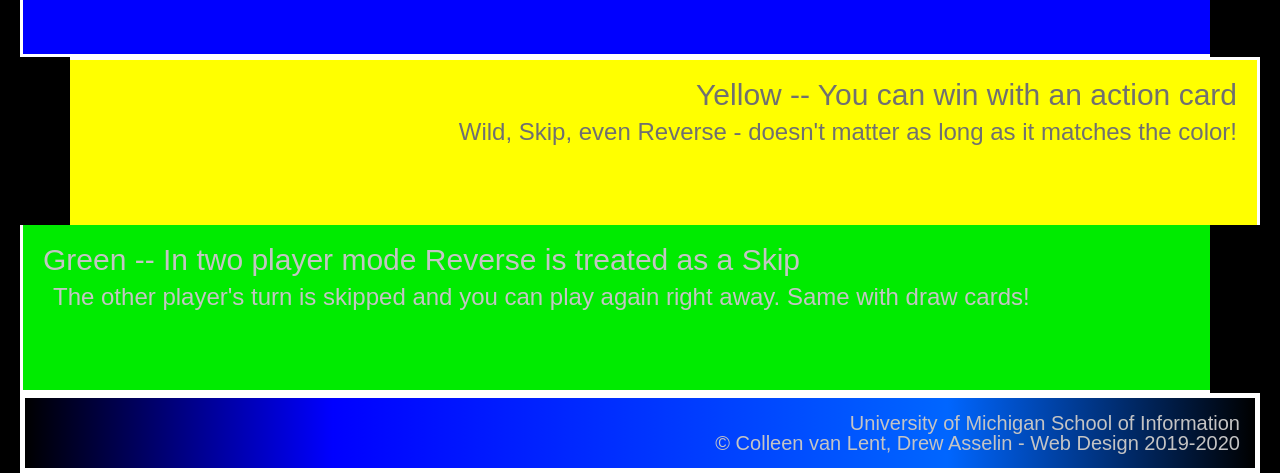
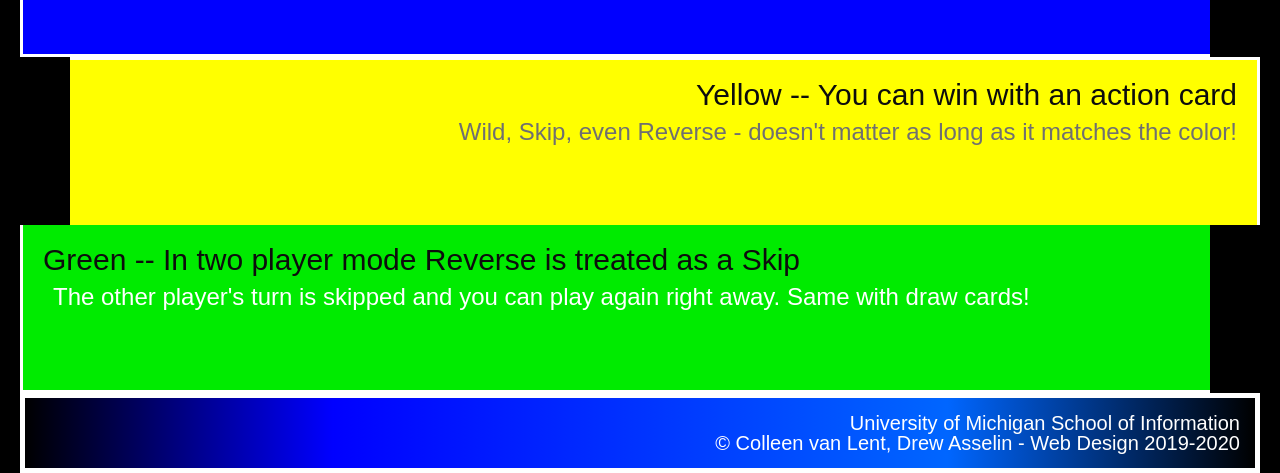
Before and after one commit to irisding512/css_practice, a plain HTML site: page index.html in a window 1280 px wide. Shown: the part 783-1256 px from the top of the page. Drawn offline with Linux system fonts and the light colour scheme.

Commit message:
Add files via upload

```diff
--- a/css/style.css
+++ b/css/style.css
@@ -10,11 +10,11 @@ h1 {
     padding: 15px;
 }
 h2 {
-    color: #C4C4C4;
+    color: #0D0D0D;
     font-size: 30px;
 }
 p {
-    color: #C4C4C4;
+    /* ? */
     font-size: 24px;
     padding-top: 10px;
     padding-left: 10px;
@@ -76,6 +76,9 @@ footer p {
     padding: 15px;
     padding-left: 0px;
 }
-.yellow p, .yellow h2 {
+.blue h2, .red p, .blue p{
+    color: #C4C4C4;
+}
+.yellow p {
     color: #707070;
 }
```
